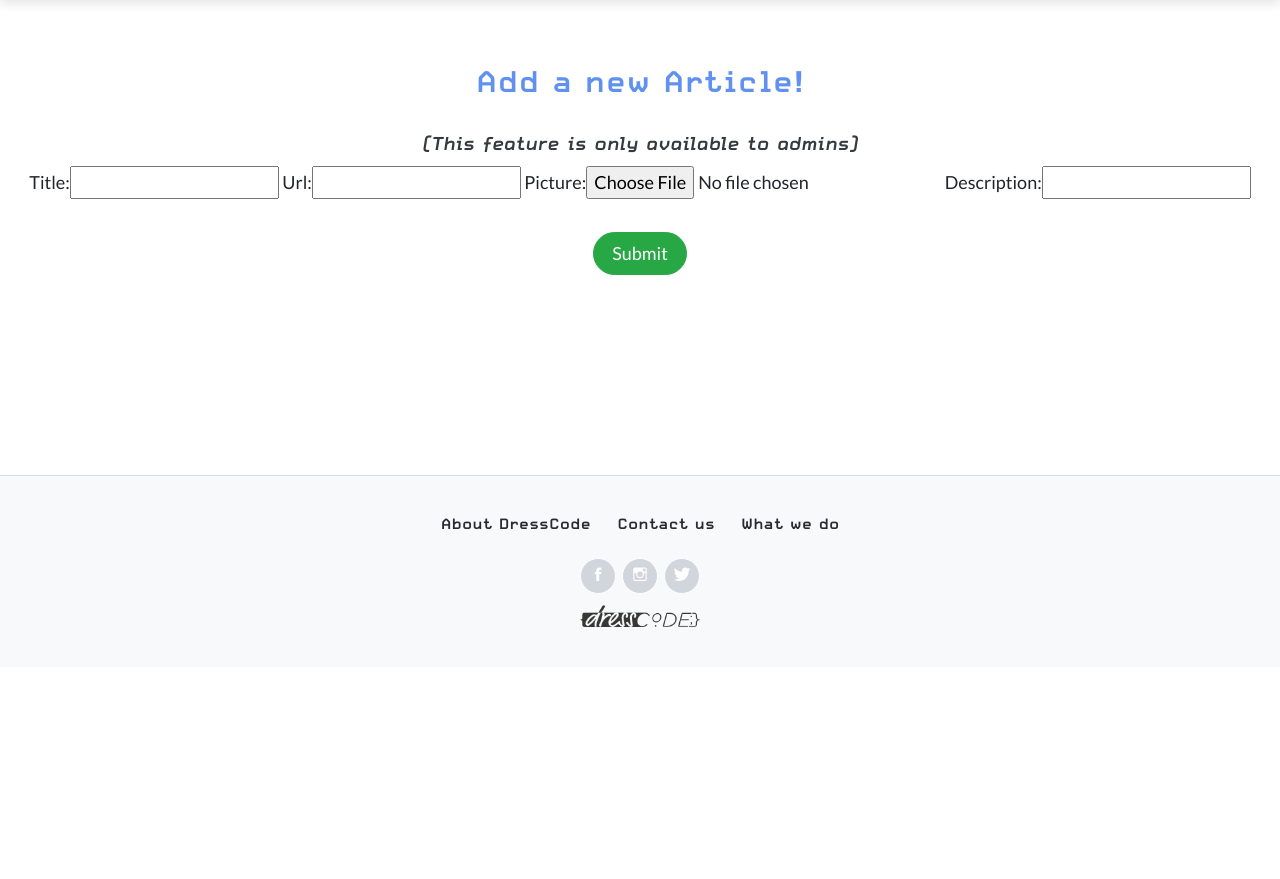
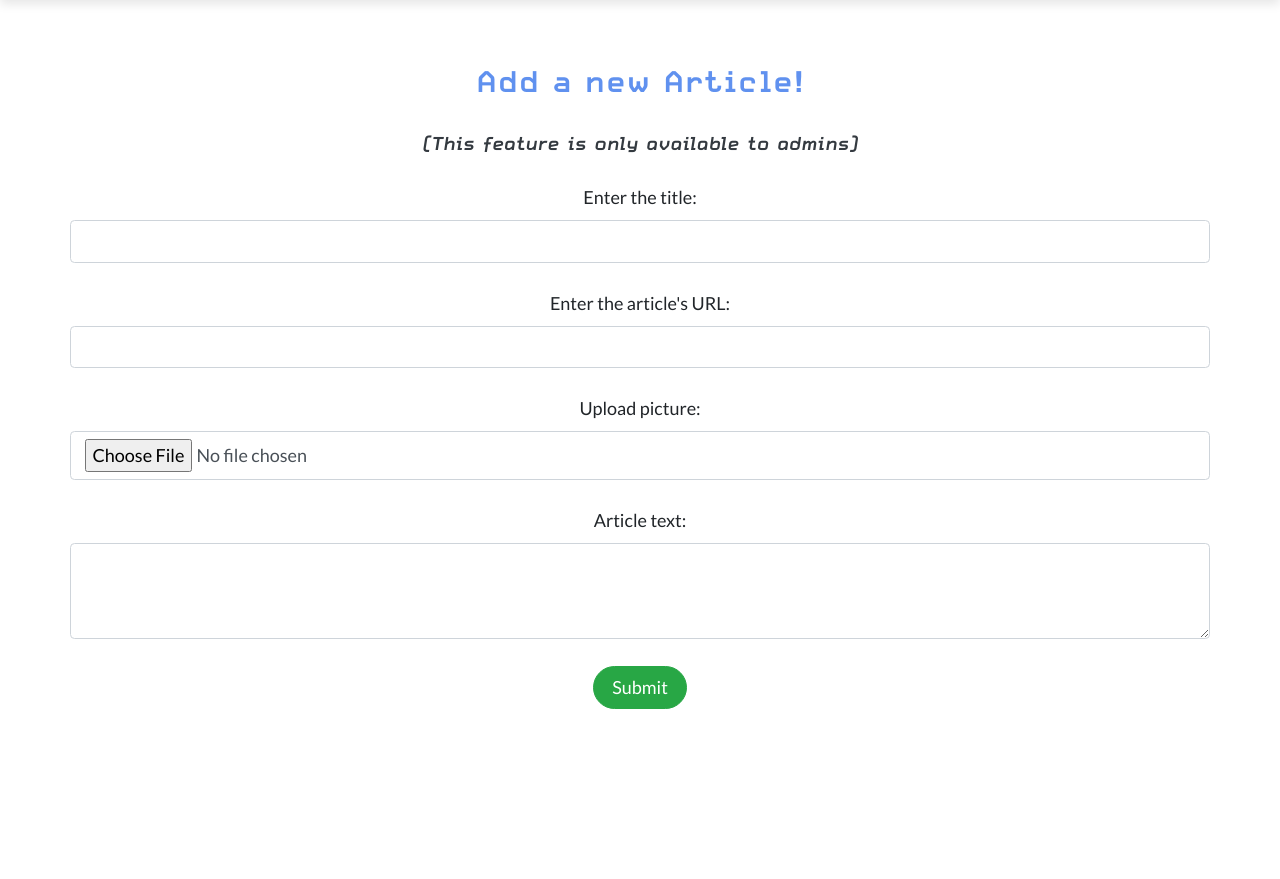
Before and after one commit to Glasgow19/team-8, a Django app: page /add_news_article/ in a window 1280 px wide. Shown: the part 89-968 px from the top of the page. Before the commit the page ends 716 px from the top, so only its background shows below. Run offline with Django 3.2, Linux system fonts and the light colour scheme; some libraries are stand-ins or nearby versions; some web fonts are replaced.

Commit message:
Fixed the looks of the "add_news_article.html"
- Used bootstrap for the fields
- Form fields are required

```diff
--- a/templates/add_news_article.html
+++ b/templates/add_news_article.html
@@ -15,12 +15,28 @@
         <h2 class="text-info dresscode-font">Add a new Article!</h2>
         <h5 class="text-dark mt-4 dresscode-font-italic">(This feature is only available to admins)</h5>
 
+
         {% if form %}
-            <form id="add_news_article" method="post" enctype="multipart/form-data">
-            {% csrf_token %}
-                {{ form }}
-             <p class="text-dark mt-4 container"><button type="submit" class="btn btn-success">Submit</button></p>
-            </form>
+            <form id="add_news_article" method="post" enctype="multipart/form-data">{% csrf_token %}
+        <div class="form-group mt-4">
+            <label for="id_story">Enter the title:</label>
+            <input required type="text" class="form-control container" id="id_title" name="title" rows="3">
+        </div>
+                <div class="form-group mt-4">
+            <label for="id_url">Enter the article's URL:</label>
+            <input required type="url" class="form-control container" id="id_url" name="url" rows="3">
+        </div>
+                <div class="form-group mt-4 file-upload">
+            <label for="id_picture">Upload picture:</label>
+            <input required type="file" class="form-control container" id="id_picture" name="picture" rows="3">
+        </div>
+                <div class="form-group mt-4">
+            <label for="id_description">Article text:</label>
+            <textarea required class="form-control container" id="id_description" name="description" rows="3"></textarea>
+        </div>
+        <p class="text-dark mt-4 container"><button type="submit" value="Submit"  class="btn btn-success">Submit</button></p>
+        </form>
+
         {% endif %}
 
     </div>
```
